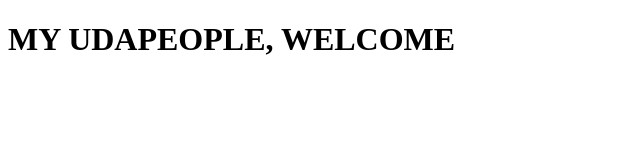
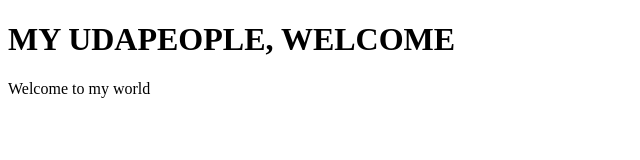
Before and after one commit to Sugarcothe/udacity-cicd, a plain HTML site: page index.html in a window 1280 px wide. Shown: the whole page, without its empty margins (0-640 px from the left). Drawn offline with Linux system fonts and the light colour scheme.

Commit message:
ansible file

```diff
--- a/index.html
+++ b/index.html
@@ -8,5 +8,6 @@
 </head>
 <body>
     <h1>MY UDAPEOPLE, WELCOME</h1>
+    <p>Welcome to my world</p>
 </body>
 </html>
```
